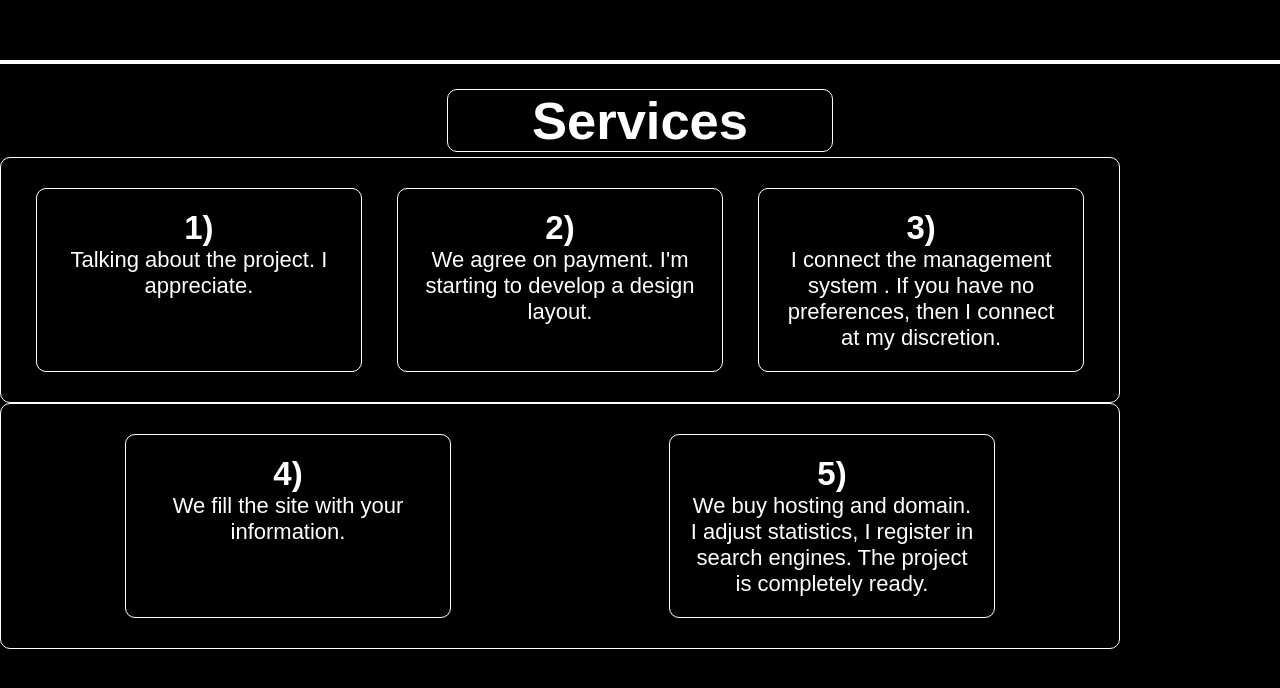
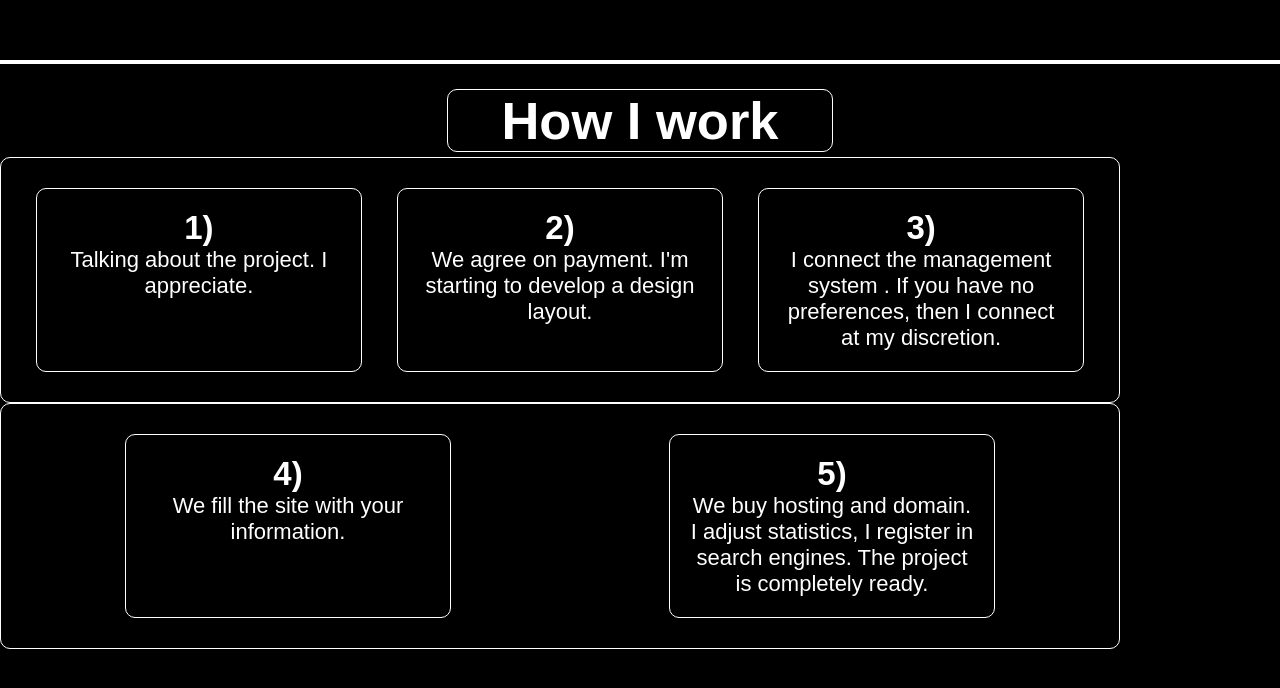
Before and after one commit to Nursen-Okenov/Nursen-Okenov.github.io, a plain HTML site: page index.html in a window 1280 px wide. Shown: the part 1560-2248 px from the top of the page. Drawn offline with Linux system fonts and the light colour scheme.

Commit message:
changed index.html

```diff
--- a/index.html
+++ b/index.html
@@ -81,7 +81,7 @@
 
             <header>
                 <div>
-                    <h1>Services</h1>
+                    <h1>How I work</h1>
                 </div>
             </header>
 
```
